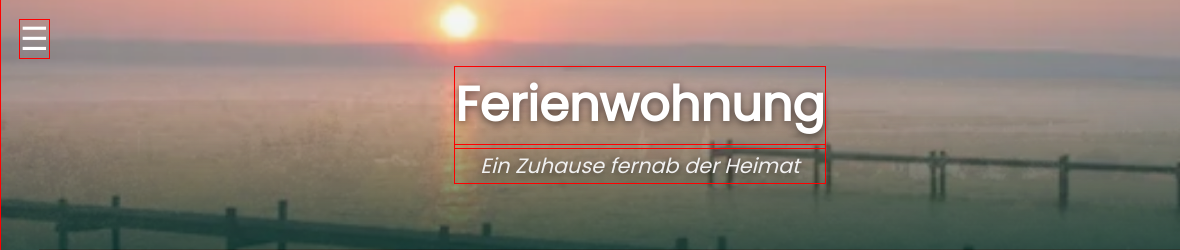
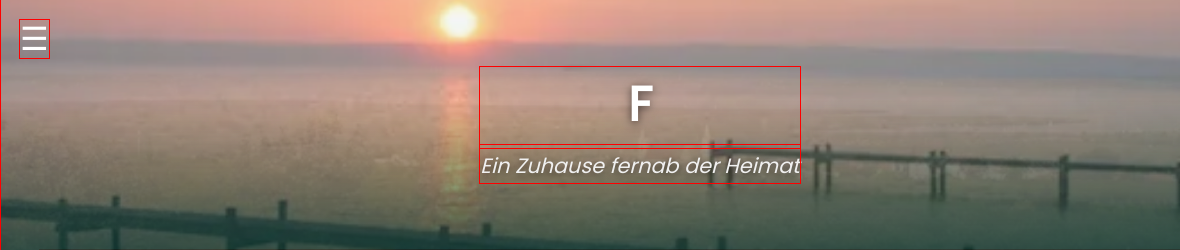
Before and after one commit to christianlinzatti/ferienwohnung_parndorf_de, a plain HTML site: page index.html in a window 1280 px wide. Shown: the top 250 px of the page, 0-1180 px from the left. Drawn offline with nearby package versions, Linux system fonts and the light colour scheme; a script that the page names is missing.

Commit message:
ferienwohnung

```diff
--- a/index.html
+++ b/index.html
@@ -261,7 +261,7 @@
             </div>
          </nav>
          <div class="header-content" id="main">
-            <h1 data-aos="fade-up">Ferienwohnung</h1>
+            <h1 data-aos="fade-up">F</h1>
             <p data-aos="fade-up" data-aos-delay="150">Ein Zuhause fernab der Heimat</p>
          </div>
       </header>
```
